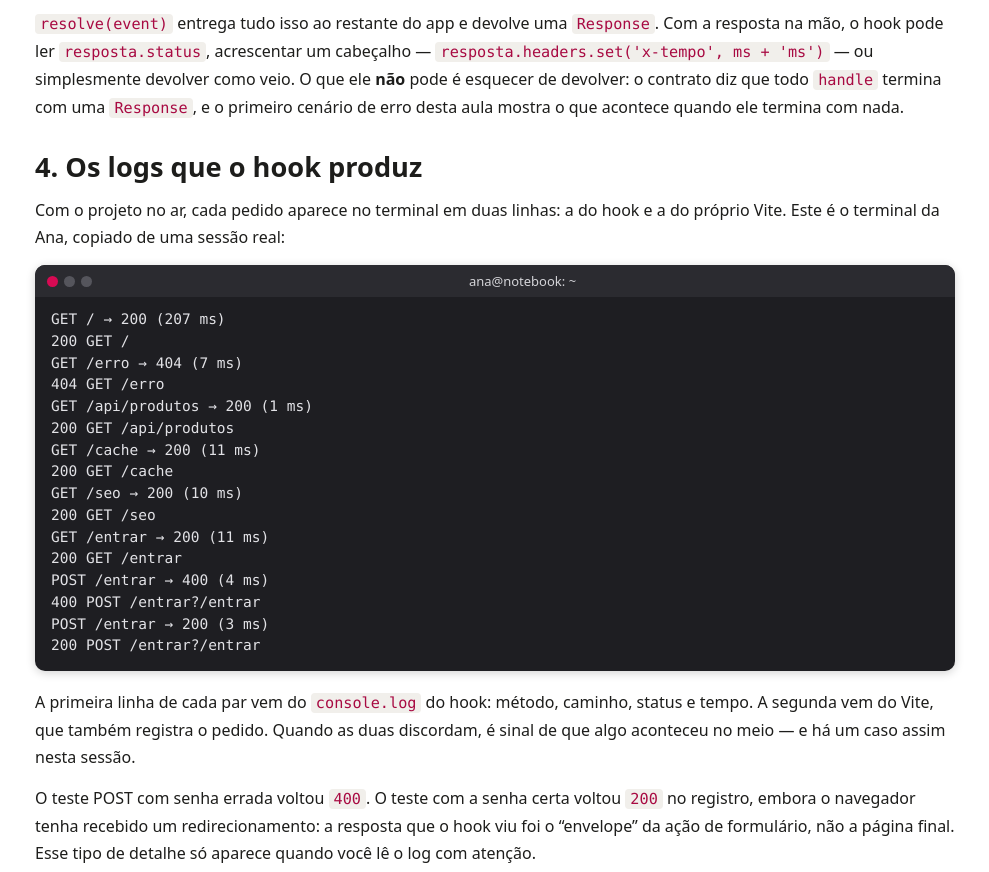
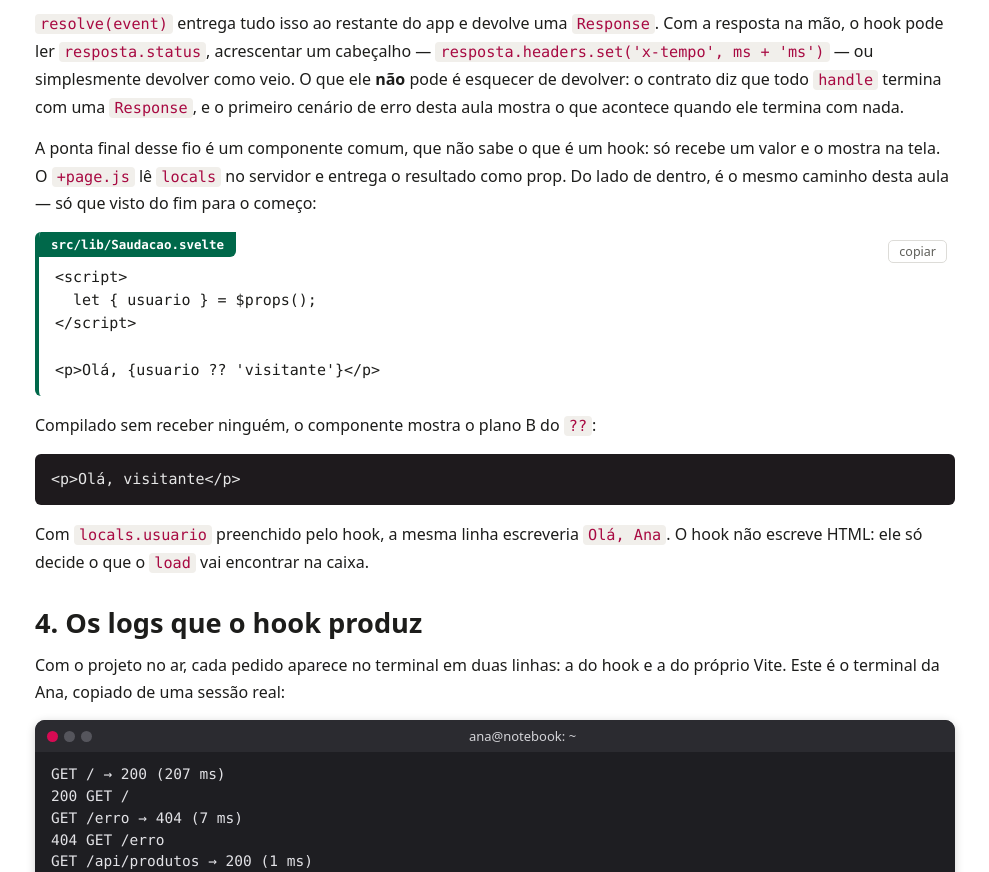
Before and after one commit to Wallysondevs/guia-svelte, a Svelte app: page hooks.html in a window 1280 px wide. Shown: the part 3480-4352 px from the top of the page, without its empty margins (255-1244 px from the left). Built offline with nearby package versions, Linux system fonts and the light colour scheme.

Commit message:
hooks.html: par arquivo/saída conferido no fim do fio (locals até o componente)

```diff
--- a/hooks.html
+++ b/hooks.html
@@ -121,6 +121,20 @@ export function handleError({ error, event, status }) {
 </div>
 
 <p><code>resolve(event)</code> entrega tudo isso ao restante do app e devolve uma <code>Response</code>. Com a resposta na mão, o hook pode ler <code>resposta.status</code>, acrescentar um cabeçalho — <code>resposta.headers.set('x-tempo', ms + 'ms')</code> — ou simplesmente devolver como veio. O que ele <strong>não</strong> pode é esquecer de devolver: o contrato diz que todo <code>handle</code> termina com uma <code>Response</code>, e o primeiro cenário de erro desta aula mostra o que acontece quando ele termina com nada.</p>
+
+<p>A ponta final desse fio é um componente comum, que não sabe o que é um hook: só recebe um valor e o mostra na tela. O <code>+page.js</code> lê <code>locals</code> no servidor e entrega o resultado como prop. Do lado de dentro, é o mesmo caminho desta aula — só que visto do fim para o começo:</p>
+
+<pre class="file" data-file="src/lib/Saudacao.svelte">&lt;script&gt;
+  let { usuario } = $props();
+&lt;/script&gt;
+
+&lt;p&gt;Olá, {usuario ?? 'visitante'}&lt;/p&gt;</pre>
+
+<p>Compilado sem receber ninguém, o componente mostra o plano B do <code>??</code>:</p>
+
+<pre class="out">&lt;p&gt;Olá, visitante&lt;/p&gt;</pre>
+
+<p>Com <code>locals.usuario</code> preenchido pelo hook, a mesma linha escreveria <code>Olá, Ana</code>. O hook não escreve HTML: ele só decide o que o <code>load</code> vai encontrar na caixa.</p>
 
 <h2>4. Os logs que o hook produz</h2>
 
```
